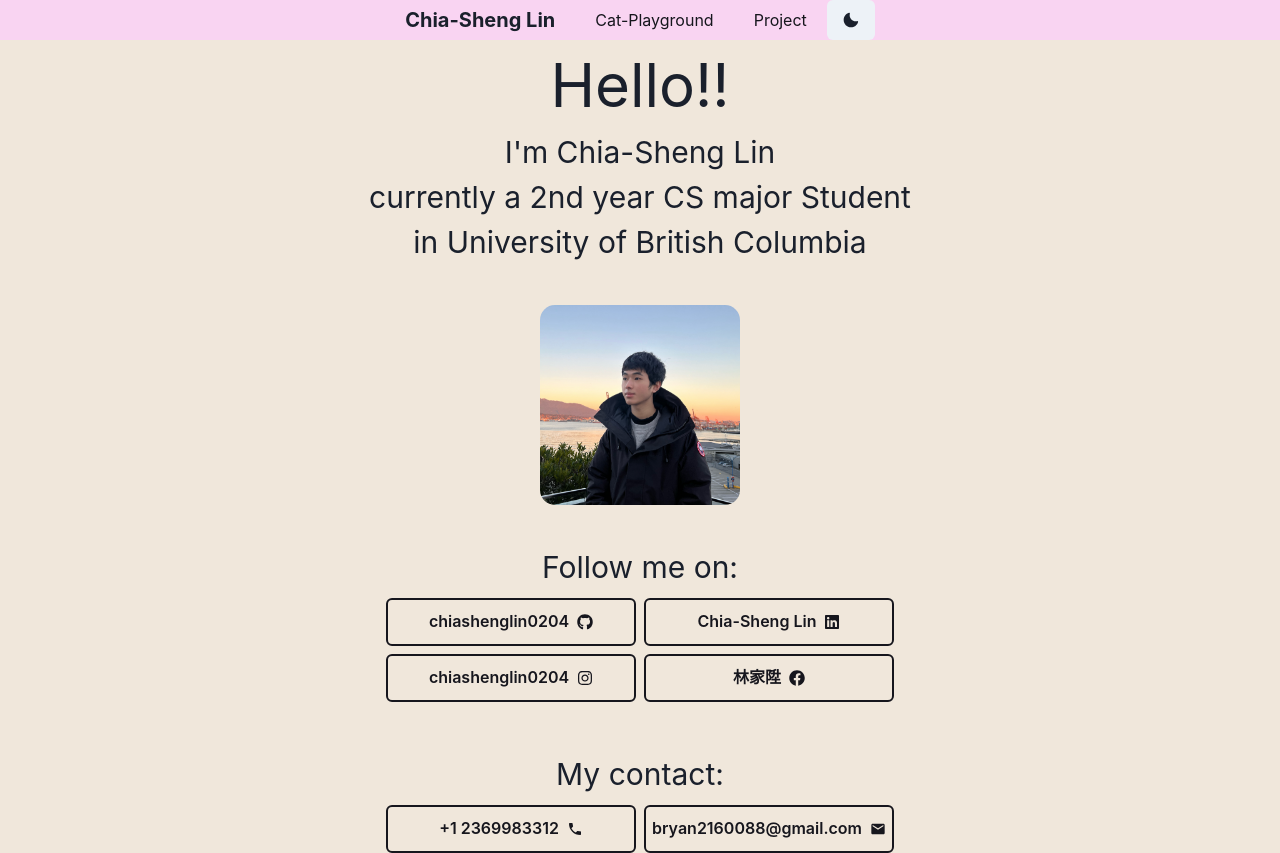
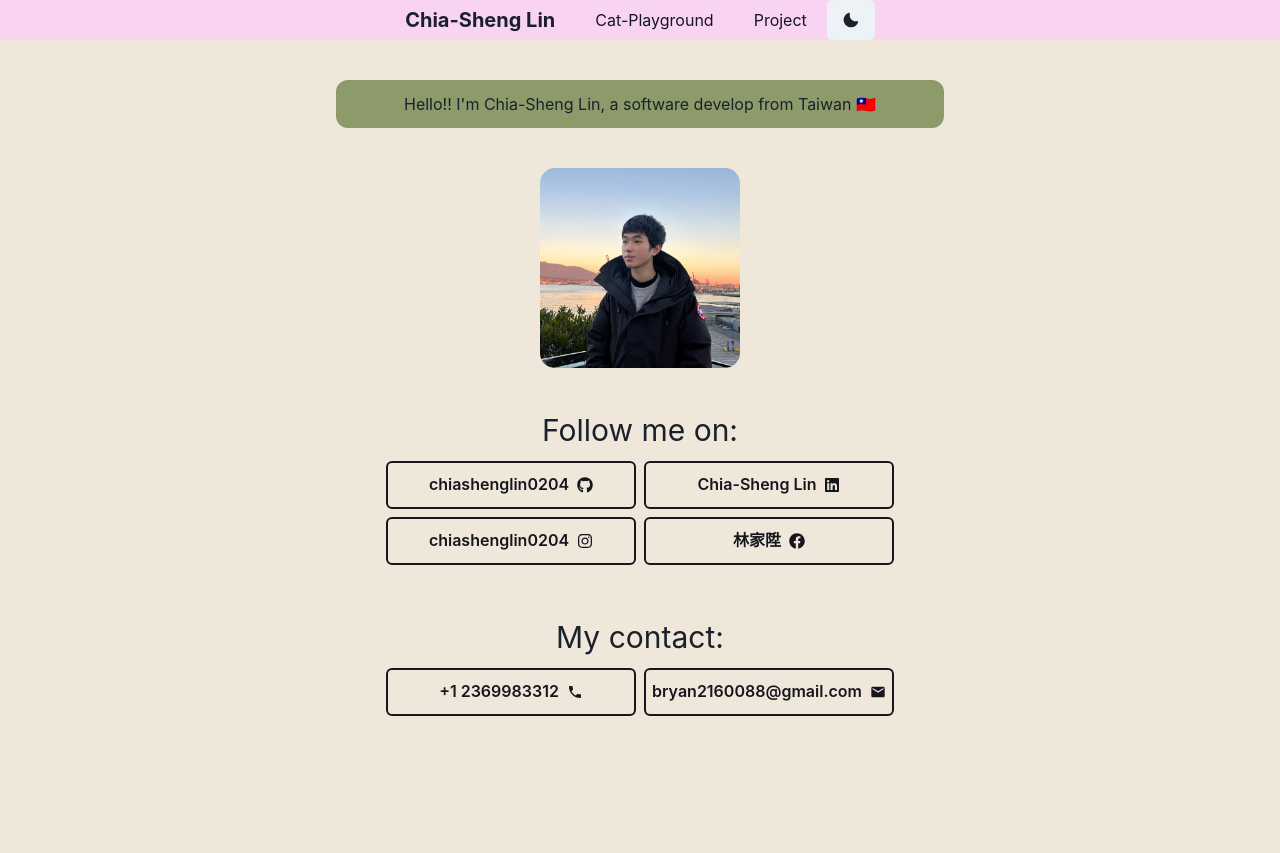
Before and after one commit to chiashenglin0204/Chia-Sheng-Funny-Website, a Next.js app: page / in a window 1280 px wide. After the commit the page ends 800 px from the top, so only its background shows below. Built offline with nearby package versions, Linux system fonts and the light colour scheme.

Commit message:
doing some cool components for text!

```diff
--- a/src/components/Main.tsx
+++ b/src/components/Main.tsx
@@ -1,4 +1,4 @@
-import { Stack, StackProps } from '@chakra-ui/react'
+import { Stack, StackProps } from "@chakra-ui/react";
 
 export const Main = (props: StackProps) => (
   <Stack
@@ -10,4 +10,4 @@ export const Main = (props: StackProps) => (
     px="1rem"
     {...props}
   />
-)
+);
--- a/src/pages/index.tsx
+++ b/src/pages/index.tsx
@@ -12,6 +12,8 @@ import {
   HStack,
   Flex,
   Container,
+  Alert,
+  AlertIcon,
 } from "@chakra-ui/react";
 // import Image from "next/image";
 import {
@@ -31,25 +33,28 @@ import {
   FaTwitter,
 } from "react-icons/fa";
 import { SystemButton } from "../components/SystemButton";
+import { useState, useEffect } from "react";
 
 const Index = () => {
+  const [emailCopied, setEmailCopied] = useState(false);
+
+  useEffect(() => {
+    setTimeout(() => {
+      setEmailCopied(false);
+    }, 2000);
+  }, [emailCopied]);
+
   return (
     <Layout>
-      <Text fontSize="6xl" textAlign="center">
-        Hello!!
-      </Text>
-      <Box textAlign="center">
-        <Text fontSize="3xl">I'm Chia-Sheng Lin</Text>
-        <Container
-          borderRadius="15px"
-          borderColor={useColorModeValue("systemBrown", "systemBrown")}
-          //bg={useColorModeValue("systemBrown", "systemBrown")}
-        >
-          <Text fontSize="3xl" textAlign="center">
-            currently a 2nd year CS major Student in University of British
-            Columbia
-          </Text>
-        </Container>
+      <Box
+        mt={10}
+        mb={6}
+        p={3}
+        borderRadius="xl"
+        textAlign="center"
+        bg={useColorModeValue("systemGreen", "systemGreen")}
+      >
+        Hello!! I'm Chia-Sheng Lin, a software develop from Taiwan 🇹🇼
       </Box>
       <Center m={10}>
         <Image
@@ -97,6 +102,7 @@ const Index = () => {
       <Text fontSize="3xl" align="center" mb={2}>
         My contact:
       </Text>
+
       <Center>
         <Stack direction={"column"}>
           <Stack direction={["column", "row"]}>
@@ -104,8 +110,8 @@ const Index = () => {
 
             <SystemButton
               onClick={() => {
+                setEmailCopied(true);
                 navigator.clipboard.writeText("bryan2160088@gmail.com");
-                alert("Copied Text: " + "bryan2160088@gmail.com");
               }}
               rightIcon={<MdEmail />}
             >
@@ -114,12 +120,19 @@ const Index = () => {
           </Stack>
         </Stack>
       </Center>
+
+      <Center mt={8}>
+        <Box>
+          {emailCopied ? (
+            <Alert status="success">
+              <AlertIcon />
+              You have copy bryan2160088 to your clipboard
+            </Alert>
+          ) : null}
+        </Box>
+      </Center>
     </Layout>
   );
 };
 
 export default Index;
-
-const props = {
-  text: "Chiasheng",
-};
--- a/src/theme.tsx
+++ b/src/theme.tsx
@@ -29,6 +29,7 @@ const colors = {
   systemBrown: "#eead71e8",
   systemPink: "#fad0f7d3",
   systemBlue: "#6a96dae8",
+  systemGreen: "#8d9b6a",
 };
 
 const theme = extendTheme({
```
Also changed, not shown: src/pages/playground.tsx (+32 -16 lines), 1 other file (tests, documents, lock files or other folders).
